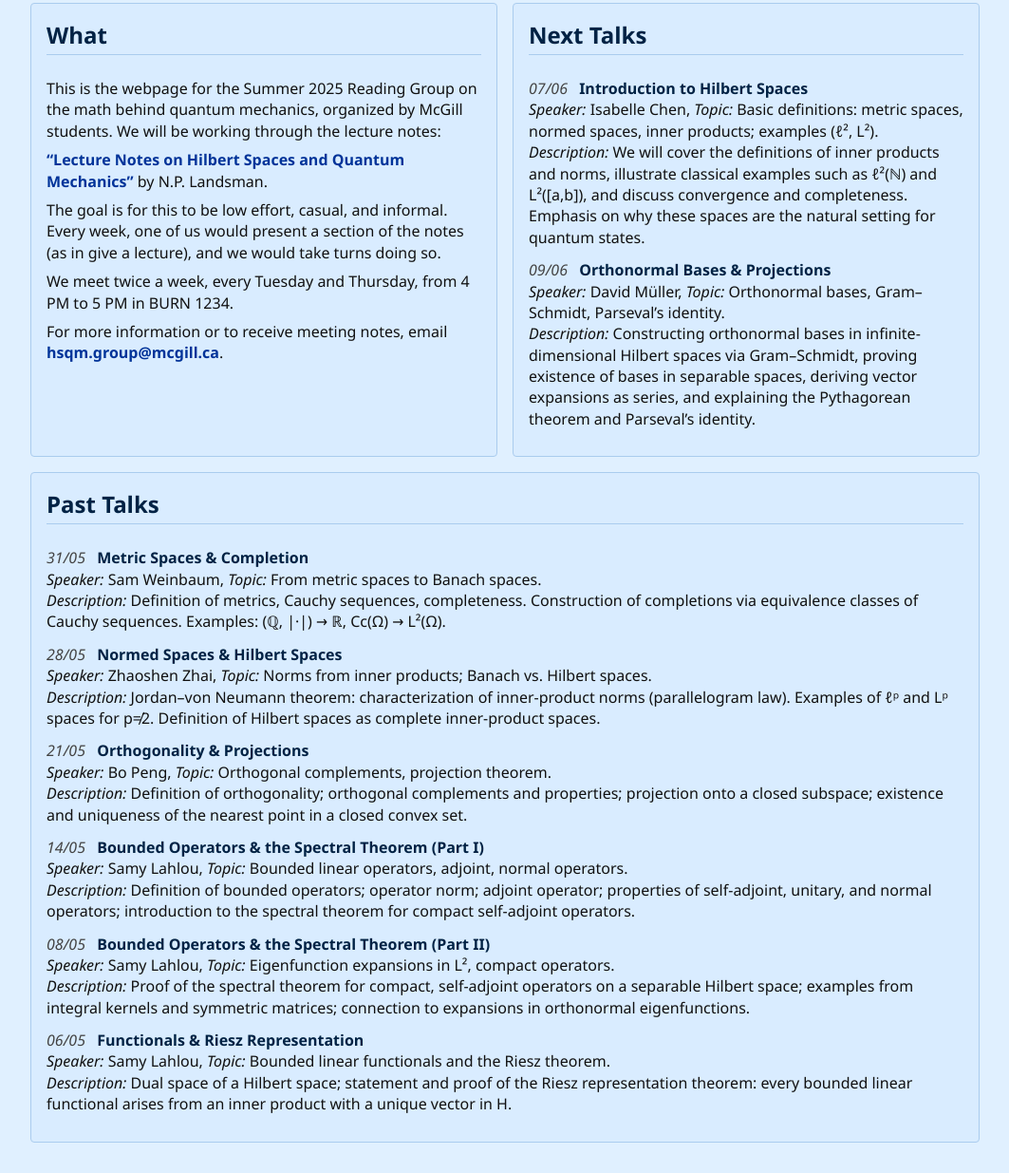
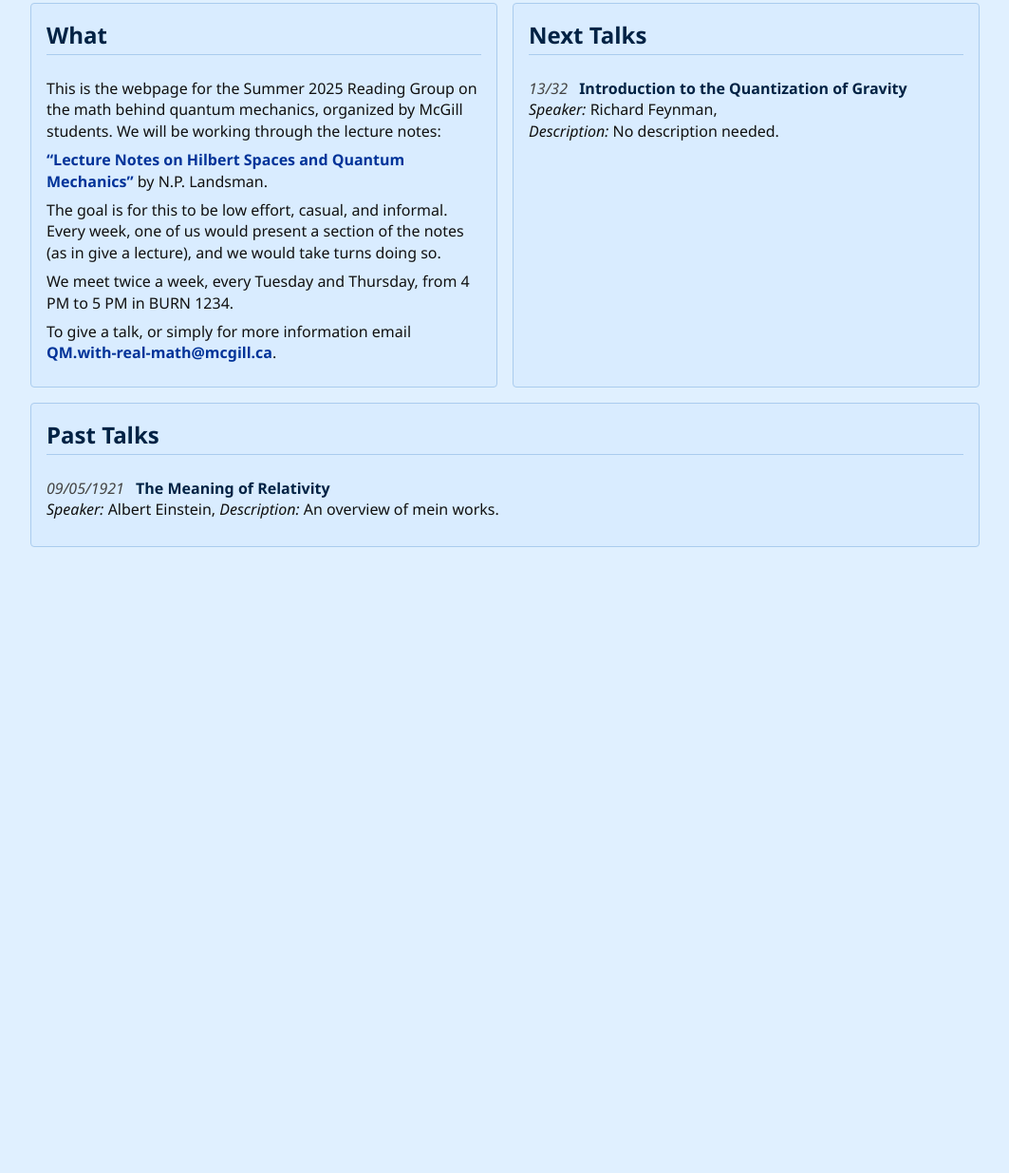
Before and after one commit to SamuelWeinbaum/Mathematical-physics, a plain HTML site: page index.html in a window 1280 px wide. Shown: the part 136-1371 px from the top of the page at 95% size, without its empty margins (108-1171 px from the left). After the commit the page ends 800 px from the top, so only its background shows below. Drawn offline with Linux system fonts and the light colour scheme.

Commit message:
Update index.html

```diff
--- a/index.html
+++ b/index.html
@@ -105,7 +105,7 @@
       <p><a href="HSQM.pdf" target="_blank">“Lecture Notes on Hilbert Spaces and Quantum Mechanics”</a> by N.P. Landsman.</p>
       <p>The goal is for this to be low effort, casual, and informal. Every week, one of us would present a section of the notes (as in give a lecture), and we would take turns doing so. </p>
       <p>We meet twice a week, every Tuesday and Thursday, from 4 PM to 5 PM in BURN 1234.</p>
-      <p>For more information or to receive meeting notes, email <a href="mailto:yisroel-gershoi.levin@mail.mcgill.ca">hsqm.group@mcgill.ca</a>.</p>
+      <p>To give a talk, or simply for more information email <a href="mailto:yisroel-gershoi.levin@mail.mcgill.ca">QM.with-real-math@mcgill.ca</a>.</p>
     </div>
 
     <!-- "Next Talks" section -->
@@ -113,17 +113,10 @@
       <h3>Next Talks</h3>
       <ul class="talk-list">
         <li>
-          <span class="talk-date">07/06</span>
-          <span class="talk-title">Introduction to Hilbert Spaces</span><br/>
-          <em>Speaker:</em> Isabelle Chen, <em>Topic:</em> Basic definitions: metric spaces, normed spaces, inner products; examples (ℓ², L²).<br/>
-          <em>Description:</em> We will cover the definitions of inner products and norms, illustrate classical examples such as ℓ²(ℕ) and L²([a,b]), and discuss convergence and completeness. Emphasis on why these spaces are the natural setting for quantum states.
-        </li>
-        <li>
-          <span class="talk-date">09/06</span>
-          <span class="talk-title">Orthonormal Bases &amp; Projections</span><br/>
-          <em>Speaker:</em> David Müller, <em>Topic:</em> Orthonormal bases, Gram–Schmidt, Parseval’s identity.<br/>
-          <em>Description:</em> Constructing orthonormal bases in infinite-dimensional Hilbert spaces via Gram–Schmidt, proving existence of bases in separable spaces, deriving vector expansions as series, and explaining the Pythagorean theorem and Parseval’s identity.
-        </li>
+          <span class="talk-date">13/32</span>
+          <span class="talk-title">Introduction to the Quantization of Gravity</span><br/>
+          <em>Speaker:</em> Richard Feynman,<br/>
+          <em>Description:</em> No description needed.
       </ul>
     </div>
 
@@ -132,40 +125,10 @@
       <h3>Past Talks</h3>
       <ul class="talk-list">
         <li>
-          <span class="talk-date">31/05</span>
-          <span class="talk-title">Metric Spaces &amp; Completion</span><br/>
-          <em>Speaker:</em> Sam Weinbaum, <em>Topic:</em> From metric spaces to Banach spaces.<br/>
-          <em>Description:</em> Definition of metrics, Cauchy sequences, completeness. Construction of completions via equivalence classes of Cauchy sequences. Examples: (ℚ, |·|) → ℝ, Cc(Ω) → L²(Ω).
-        </li>
-        <li>
-          <span class="talk-date">28/05</span>
-          <span class="talk-title">Normed Spaces &amp; Hilbert Spaces</span><br/>
-          <em>Speaker:</em> Zhaoshen Zhai, <em>Topic:</em> Norms from inner products; Banach vs. Hilbert spaces.<br/>
-          <em>Description:</em> Jordan–von Neumann theorem: characterization of inner-product norms (parallelogram law). Examples of ℓᵖ and Lᵖ spaces for p≠2. Definition of Hilbert spaces as complete inner-product spaces.
-        </li>
-        <li>
-          <span class="talk-date">21/05</span>
-          <span class="talk-title">Orthogonality &amp; Projections</span><br/>
-          <em>Speaker:</em> Bo Peng, <em>Topic:</em> Orthogonal complements, projection theorem.<br/>
-          <em>Description:</em> Definition of orthogonality; orthogonal complements and properties; projection onto a closed subspace; existence and uniqueness of the nearest point in a closed convex set.
-        </li>
-        <li>
-          <span class="talk-date">14/05</span>
-          <span class="talk-title">Bounded Operators &amp; the Spectral Theorem (Part I)</span><br/>
-          <em>Speaker:</em> Samy Lahlou, <em>Topic:</em> Bounded linear operators, adjoint, normal operators.<br/>
-          <em>Description:</em> Definition of bounded operators; operator norm; adjoint operator; properties of self-adjoint, unitary, and normal operators; introduction to the spectral theorem for compact self-adjoint operators.
-        </li>
-        <li>
-          <span class="talk-date">08/05</span>
-          <span class="talk-title">Bounded Operators &amp; the Spectral Theorem (Part II)</span><br/>
-          <em>Speaker:</em> Samy Lahlou, <em>Topic:</em> Eigenfunction expansions in L², compact operators.<br/>
-          <em>Description:</em> Proof of the spectral theorem for compact, self-adjoint operators on a separable Hilbert space; examples from integral kernels and symmetric matrices; connection to expansions in orthonormal eigenfunctions.
-        </li>
-        <li>
-          <span class="talk-date">06/05</span>
-          <span class="talk-title">Functionals &amp; Riesz Representation</span><br/>
-          <em>Speaker:</em> Samy Lahlou, <em>Topic:</em> Bounded linear functionals and the Riesz theorem.<br/>
-          <em>Description:</em> Dual space of a Hilbert space; statement and proof of the Riesz representation theorem: every bounded linear functional arises from an inner product with a unique vector in H.
+          <span class="talk-date">09/05/1921</span>
+          <span class="talk-title">The Meaning of Relativity</span><br/>
+          <em>Speaker:</em> Albert Einstein,
+          <em>Description:</em> An overview of mein works.
         </li>
       </ul>
     </div>
```
